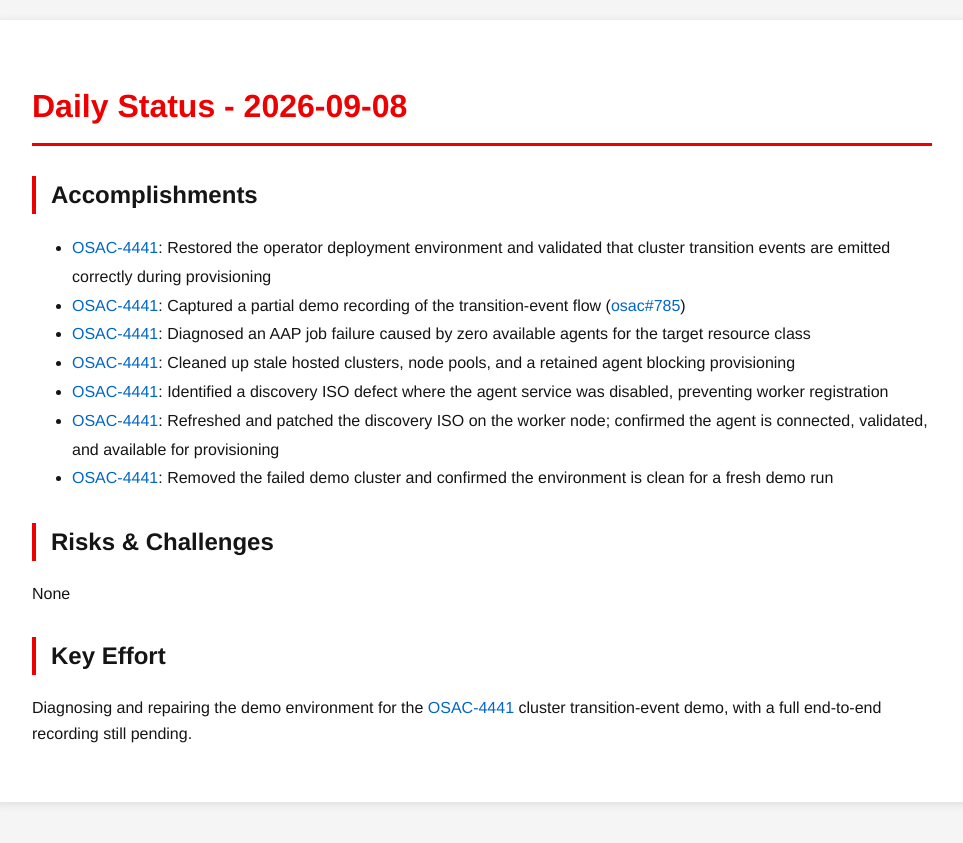
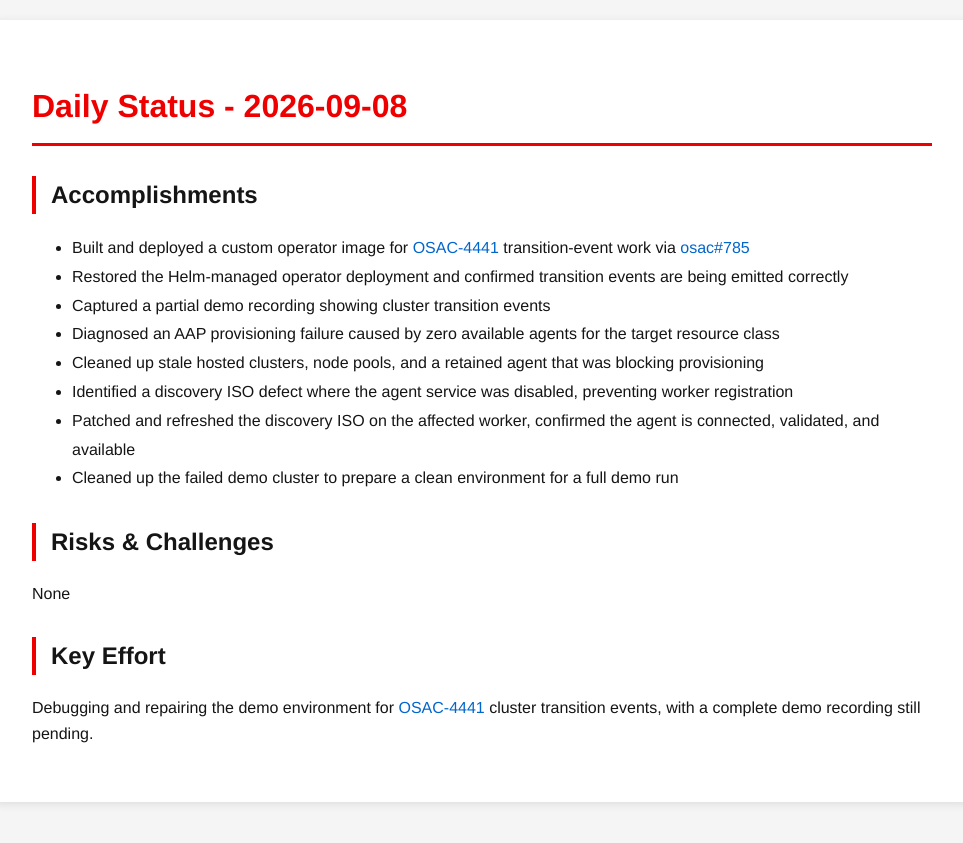
Before and after one commit to tzvatot/daily-status, a Jekyll site: the page built from 2026-09-08.md, in a window 1280 px wide. Shown: the top 843 px of the page, without its empty margins (158-1121 px from the left). Built offline with Jekyll 4.4.1, drawn with Linux system fonts in a browser that asks for light colours.

Commit message:
Daily status update - 2026-09-08

```diff
--- a/2026-09-08.md
+++ b/2026-09-08.md
@@ -7,16 +7,17 @@ date: 2026-09-08
 # Daily Status - 2026-09-08
 
 ## Accomplishments
-- [OSAC-4441](https://redhat.atlassian.net/browse/OSAC-4441): Restored the operator deployment environment and validated that cluster transition events are emitted correctly during provisioning
-- [OSAC-4441](https://redhat.atlassian.net/browse/OSAC-4441): Captured a partial demo recording of the transition-event flow ([osac#785](https://github.com/osac-project/osac/pull/785))
-- [OSAC-4441](https://redhat.atlassian.net/browse/OSAC-4441): Diagnosed an AAP job failure caused by zero available agents for the target resource class
-- [OSAC-4441](https://redhat.atlassian.net/browse/OSAC-4441): Cleaned up stale hosted clusters, node pools, and a retained agent blocking provisioning
-- [OSAC-4441](https://redhat.atlassian.net/browse/OSAC-4441): Identified a discovery ISO defect where the agent service was disabled, preventing worker registration
-- [OSAC-4441](https://redhat.atlassian.net/browse/OSAC-4441): Refreshed and patched the discovery ISO on the worker node; confirmed the agent is connected, validated, and available for provisioning
-- [OSAC-4441](https://redhat.atlassian.net/browse/OSAC-4441): Removed the failed demo cluster and confirmed the environment is clean for a fresh demo run
+- Built and deployed a custom operator image for [OSAC-4441](https://redhat.atlassian.net/browse/OSAC-4441) transition-event work via [osac#785](https://github.com/osac-project/osac/pull/785)
+- Restored the Helm-managed operator deployment and confirmed transition events are being emitted correctly
+- Captured a partial demo recording showing cluster transition events
+- Diagnosed an AAP provisioning failure caused by zero available agents for the target resource class
+- Cleaned up stale hosted clusters, node pools, and a retained agent that was blocking provisioning
+- Identified a discovery ISO defect where the agent service was disabled, preventing worker registration
+- Patched and refreshed the discovery ISO on the affected worker, confirmed the agent is connected, validated, and available
+- Cleaned up the failed demo cluster to prepare a clean environment for a full demo run
 
 ## Risks & Challenges
 None
 
 ## Key Effort
-Diagnosing and repairing the demo environment for the [OSAC-4441](https://redhat.atlassian.net/browse/OSAC-4441) cluster transition-event demo, with a full end-to-end recording still pending.
+Debugging and repairing the demo environment for [OSAC-4441](https://redhat.atlassian.net/browse/OSAC-4441) cluster transition events, with a complete demo recording still pending.
```
